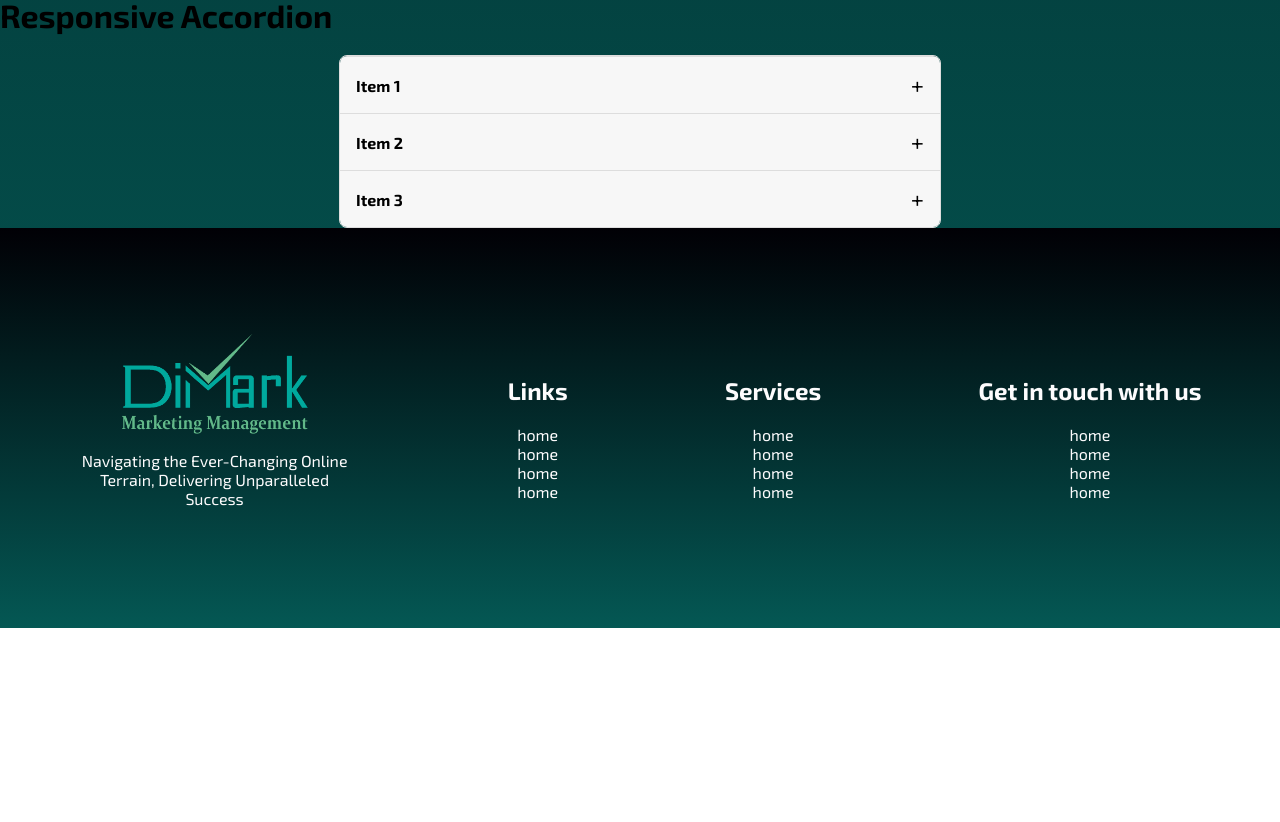
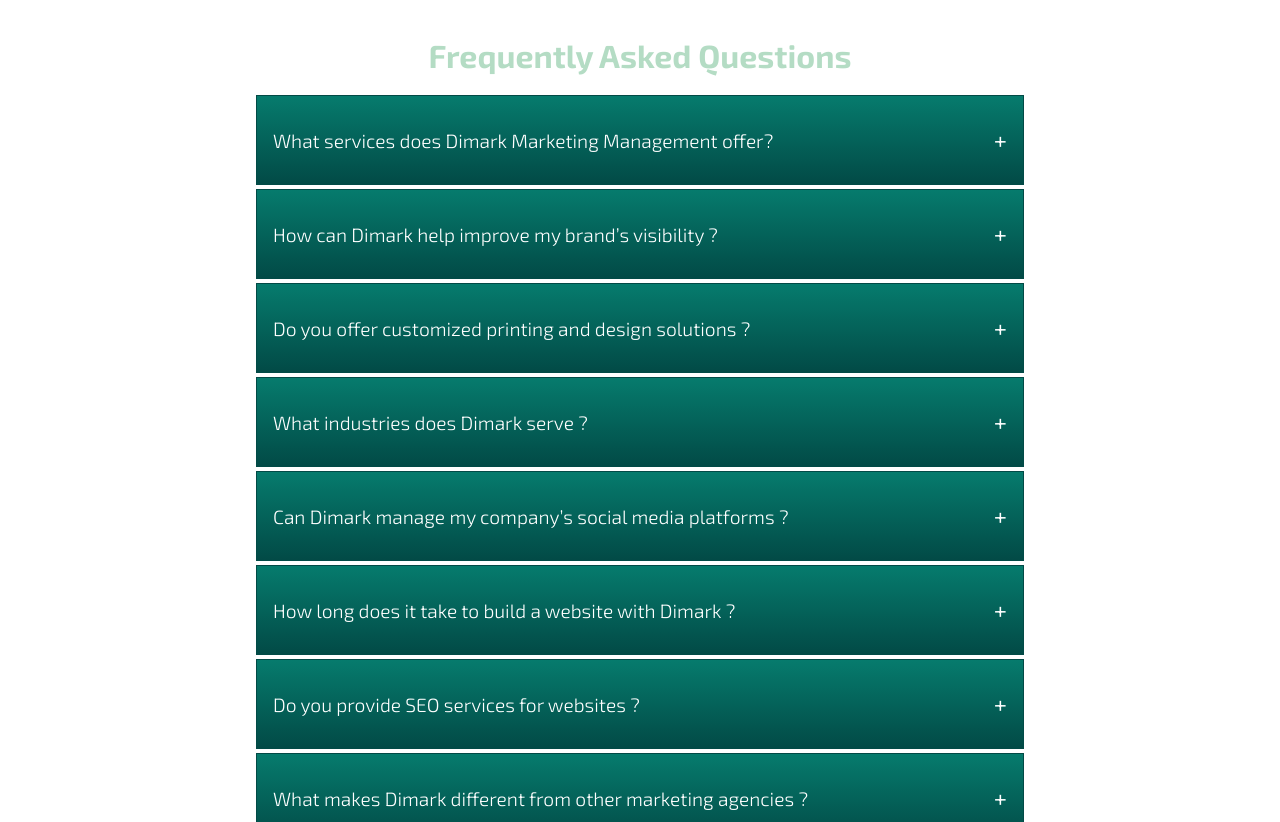
Before and after one commit to abhicplash/Dimark, a React (Create React App) app: page / in a window 1280 px wide. Shown: the part 1980-2802 px from the top of the page. Before the commit the page ends 2608 px from the top, so only its background shows below. Built offline with nearby package versions, Linux system fonts and the light colour scheme.

Commit message:
accoridion complete

```diff
--- a/src/components/Layout/Accordion .jsx
+++ b/src/components/Layout/Accordion .jsx
@@ -4,28 +4,33 @@
 const Accordion = ({ items }) => {
   const [activeIndex, setActiveIndex] = useState(null);
 
-  const handleToggle = (index) => {
+  const handleToggle = index => {
     setActiveIndex(activeIndex === index ? null : index);
   };
 
   return (
     <div className="accordion">
-      {items.map((item, index) => (
+      {items.map((item, index) =>
         <div key={index} className="accordion-item">
+          <div className="accordion-header" onClick={() => handleToggle(index)}>
+            <span className="accordHead" >
+              {item.title}
+            </span >
+            <span>
+              {activeIndex === index ? "-" : "+"}
+            </span>
+          </div>
           <div
-            className="accordion-header"
-            onClick={() => handleToggle(index)}
+            className={`accordion-content ${activeIndex === index
+              ? "open"
+              : ""}`}
           >
-            <h3>{item.title}</h3>
-            <span>{activeIndex === index ? "-" : "+"}</span>
+            <p>
+              {item.content}
+            </p>
           </div>
-          {activeIndex === index && (
-            <div className="accordion-content">
-              <p>{item.content}</p>
-            </div>
-          )}
         </div>
-      ))}
+      )}
     </div>
   );
 };
--- a/src/components/Layout/Accordion.css
+++ b/src/components/Layout/Accordion.css
@@ -1,37 +1,56 @@
 .accordion {
-    width: 100%;
-    max-width: 600px;
   margin: 0 auto;
-    border-radius: 8px;
+  width: 60%;
+  /* border-radius: 8px; */
   overflow: hidden;
-    border: 1px solid #ddd;
+  /* border: 1px solid #0aaca4; */
+  display: flex;
+  flex-direction: column;
+  gap: 4px;
 }
 
 .accordion-item {
-    border-top: 1px solid #ddd;
+  border: 1px solid #024a46;
 }
 
 .accordion-header {
   display: flex;
   justify-content: space-between;
   align-items: center;
-    padding: 1rem;
+  padding: 2rem 1rem;
   cursor: pointer;
-    background-color: #f7f7f7;
+  background: linear-gradient(to bottom, #067b6d, #024a46);
+  /* background-color: #6e3939; */
   transition: background-color 0.3s;
+  color: white;
 }
 
 .accordion-header:hover {
-    background-color: #e2e2e2;
+  background: linear-gradient(to bottom, #068a7a, #02716c);
 }
 
 .accordion-content {
-    padding: 1rem;
-    background-color: #fff;
+  max-height: 0;
+  overflow: hidden;
+  transition: max-height 0.4s ease, padding 0.4s ease;
+  padding: 0 1rem;
+  /* background: linear-gradient(to bottom, #014e45, #02716c); */
+  background-color: #014e45;
+  color: white;
+
+  /* border-left: 1px solid;
+  border-right: 1px solid;
+  border-top: 1px solid; */
 }
 
-  .accordion-header h3 {
-    font-size: 1rem;
+.accordion-content.open {
+  max-height: 200px; /* You can adjust this to suit your content */
+  padding: 1rem;
+}
+
+.accordion-header .accordHead {
+  font-size: 1.2rem;
+  font-weight: 300;
   margin: 0;
 }
 
@@ -41,8 +60,14 @@
 }
 
 @media (max-width: 768px) {
-    .accordion-header h3 {
+  .accordion-header {
+    padding: 1.2rem 1rem;
+  }
+  .accordion-header .accordHead {
     font-size: 0.9rem;
+  }
+  .accordion {
+    width: 95%;
   }
 
   .accordion-content {
--- /dev/null
+++ b/src/components/Layout/HomeAccordion.css
@@ -0,0 +1,12 @@
+.hmAccordion-container {
+  width: 100%;
+  display: flex;
+  flex-direction: column;
+  justify-content: center;
+  align-items: center;
+  padding: 2.5rem 0;
+}
+.hmAccordion-container h1{
+    color:#b4dcc4 ;
+    text-align: center;
+}
--- a/src/components/Layout/HomeAccordion.jsx
+++ b/src/components/Layout/HomeAccordion.jsx
@@ -1,16 +1,13 @@
 import React from "react";
 import Accordion from "./Accordion ";
+import "./HomeAccordion.css";
+import { faqList } from "../../utils/faq";
 
 const HomeAccordion = () => {
-  const accordionItems = [
-    { title: "Item 1", content: "Content for item 1" },
-    { title: "Item 2", content: "Content for item 2" },
-    { title: "Item 3", content: "Content for item 3" }
-  ];
   return (
-    <div>
-      <h1>Responsive Accordion</h1>
-      <Accordion items={accordionItems} />
+    <div className="hmAccordion-container">
+      <h1>Frequently Asked Questions</h1>
+      <Accordion items={faqList} />
     </div>
   );
 };
--- a/src/index.css
+++ b/src/index.css
@@ -5,7 +5,7 @@
 
   -webkit-font-smoothing: antialiased;
   -moz-osx-font-smoothing: grayscale;
-  background: linear-gradient(to bottom, #010005, #045854);
+  /* background: linear-gradient(to bottom, #010005, #045854); */
 }
 :root {
   --white: #fdfcfd;
--- /dev/null
+++ b/src/utils/faq.js
@@ -0,0 +1,42 @@
+export const faqList = [
+  {
+    title: "What services does Dimark Marketing Management offer?",
+    content: "Dimark specializes in printing, graphic design, branding, digital marketing, web design, and social media management to help businesses grow."
+  },
+  {
+    title: "How can Dimark help improve my brand’s visibility ?",
+    content: "We create tailored marketing strategies, including social media campaigns, SEO, and creative branding, to boost brand awareness and audience engagement.  "
+  },
+  {
+    title: "Do you offer customized printing and design solutions ?",
+    content: "Yes! Our team provides bespoke printing and design services tailored to your business needs, from business cards to large-scale banners."
+  },
+  {
+    title: "What industries does Dimark serve ?",
+    content: "We work with a variety of industries, including retail, hospitality, real estate, and startups, offering solutions that align with their market goals.  "
+  },
+  {
+    title: "Can Dimark manage my company’s social media platforms ?",
+    content: "Absolutely! We handle social media strategy, content creation, and daily management for platforms like Instagram and Facebook to grow your online presence."
+  },
+  {
+    title: "How long does it take to build a website with Dimark ?",
+    content: "Our website development timelines vary based on project size and complexity. On average, it takes 4-8 weeks from planning to launch.  "
+  },
+  {
+    title: "Do you provide SEO services for websites ? ",
+    content: "Yes, we offer SEO-optimized websites and content strategies to help improve search engine rankings and drive organic traffic.  "
+  },
+  {
+    title: "What makes Dimark different from other marketing agencies ?",
+    content: "As a startup, we offer personalized services with a focus on creativity and agility, ensuring each solution aligns perfectly with your business goals."
+  },
+  {
+    title: "How can I get a quote for your services ?",
+    content: "You can contact us via our website, email, or phone for a free consultation and a customized quote based on your needs."
+  },
+  {
+    title: "Where is Dimark Marketing Management located ?  ",
+    content: "We are based in the UAE, serving clients locally and globally through digital and traditional marketing solutions."
+  }
+];
```
Also changed, not shown: src/components/Pages/Add.jsx (added, +30 -0 lines). Lines whose indentation alone changed are shown as unchanged.
